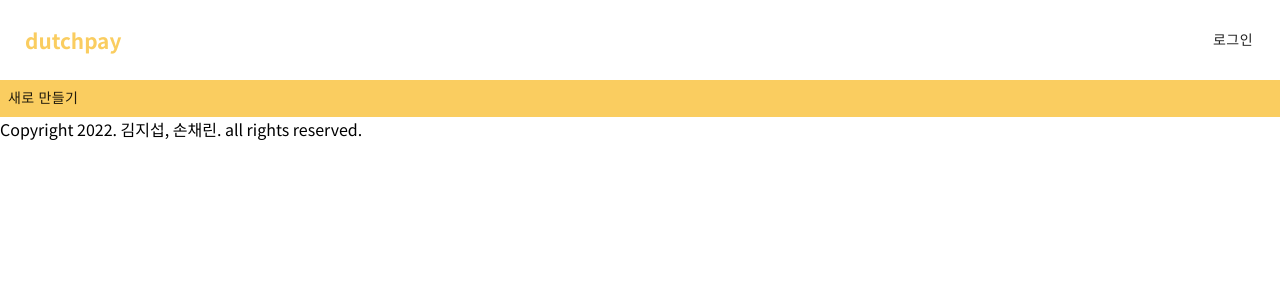
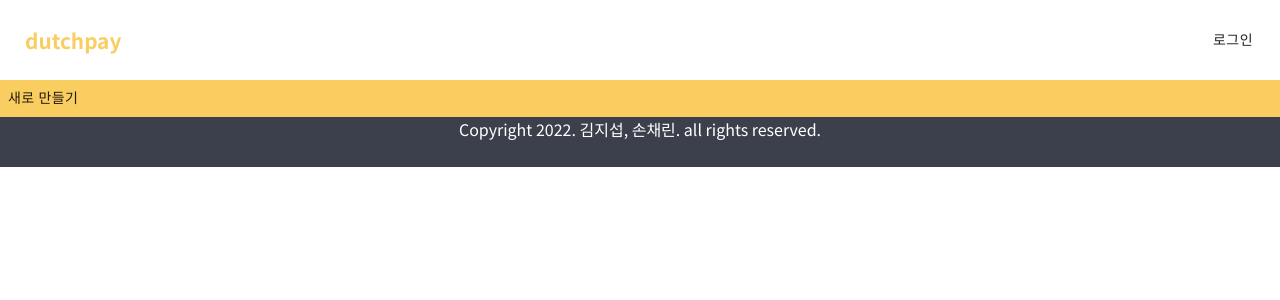
Before and after one commit to kimjisub/dutchpay.jisub.kim, a React (Create React App) app: page / in a window 1280 px wide. Shown: the top 300 px of the page. Built offline with nearby package versions, Linux system fonts and the light colour scheme; no server answers.

Commit message:
feat: accordion design

```diff
--- a/src/components/ReceiptCard.scss
+++ b/src/components/ReceiptCard.scss
@@ -1,5 +1,23 @@
 .ReceiptCard {
 	min-width: 300px;
+	border: none !important;
+
+	background-color: #fff;
+
+	transition: 0.3s !important;
+	border-radius: 30px !important;
+
+	&.Mui-expanded {
+		// background-color: #facd60;
+		box-shadow: 0px 0px 5px 0px rgba(0, 0, 0, 0.2);
+	}
+	&:before {
+		background-color: transparent !important;
+	}
+
+	.MuiCardActionArea-root {
+		border-radius: 30px;
+	}
 	.summary {
 		width: 100%;
 		display: flex;
--- a/src/route/App.scss
+++ b/src/route/App.scss
@@ -29,6 +29,14 @@
 		}
 	}
 
+	footer {
+		width: 100%;
+		height: 50px;
+		background-color: #3c404d;
+		color: white;
+		text-align: center;
+	}
+
 	ul {
 		text-align: center;
 		li {
--- a/src/route/Member.jsx
+++ b/src/route/Member.jsx
@@ -99,9 +99,7 @@ export default function Member(props) {
 				close()
 			}}>
 			<div className="card" onClick={() => {}}>
-				<p className="title">
-					<span id="name">{group.members[params.memberId]}</span>
-				</p>
+				<h1 className="title">{group.members[params.memberId]}</h1>
 
 				<div className="table-wrapper">
 					<table size="small">
```
